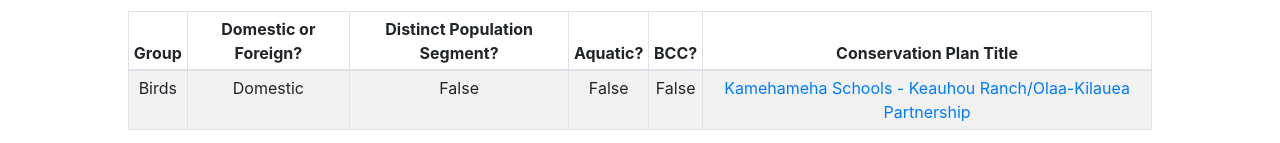
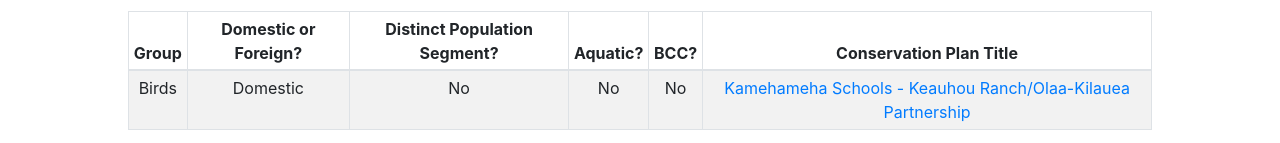
Before and after one commit to thekuhninator/park_protection, a React (Create React App) app: page /Animals/Akiapolaau in a window 1280 px wide. Shown: the part 806-949 px from the top of the page. Built offline with nearby package versions, Linux system fonts and the light colour scheme; the HTML template or start-up script is replaced by a standard one; what google-maps-react would draw is missing.

Commit message:
minor change to akiapolaau text

```diff
--- a/src/AnimalInstancePages/Akiapolaau.js
+++ b/src/AnimalInstancePages/Akiapolaau.js
@@ -102,9 +102,9 @@
 						<tr>
 							<td>Birds</td>
 							<td>Domestic</td>
-							<td>False</td>
-							<td>False</td>
-							<td>False</td>
+							<td>No</td>
+							<td>No</td>
+							<td>No</td>
 							<td><a href="https://ecos.fws.gov/ecp0/conservationPlan/plan?plan_id=920">Kamehameha Schools - Keauhou Ranch/Olaa-Kilauea Partnership</a></td>
 						</tr>
 					</tbody>
```
